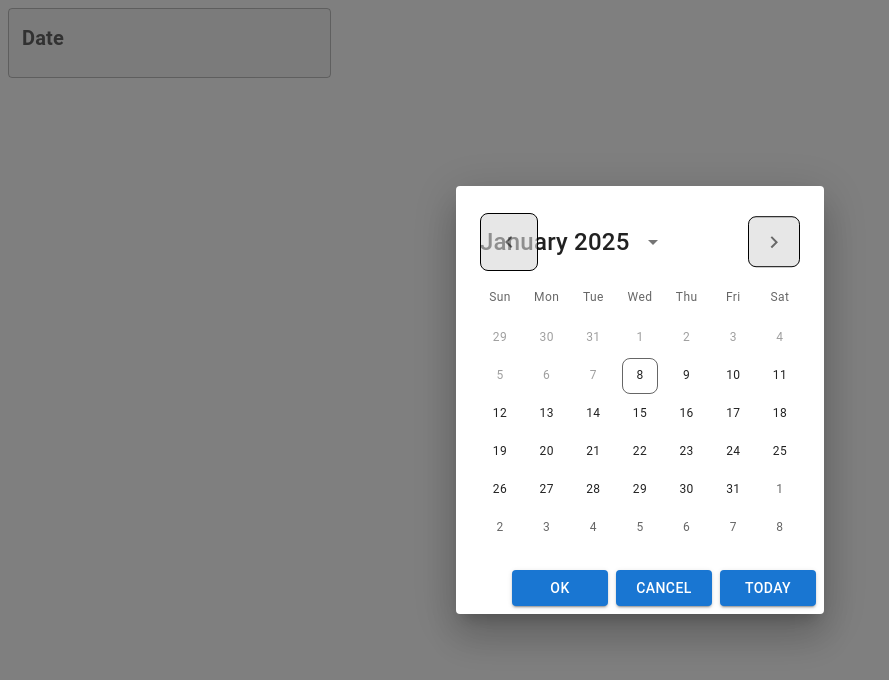
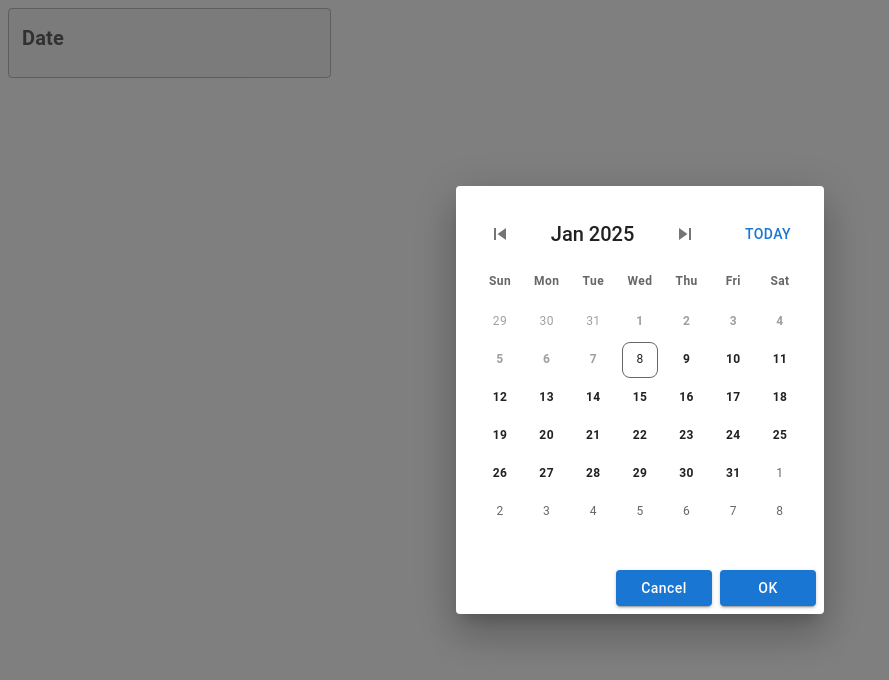
Before and after one commit to NhutMinhIT/calculator_component, a React (Create React App) app: page / in a window 1280 px wide. Both pictures are taken after a click on the element "Date". Shown: the top 680 px of the page, without its empty margins (0-889 px from the left). Built offline with nearby package versions, Linux system fonts and the light colour scheme.

Commit message:
feat: add "Today" button to calendar dialog and update date handling logic

```diff
--- a/src/pages/Root/components/Customize/CustomizeCalendar.tsx
+++ b/src/pages/Root/components/Customize/CustomizeCalendar.tsx
@@ -1,60 +1,25 @@
 import { styled } from "@mui/material/styles";
-import { DateCalendar, LocalizationProvider } from "@mui/x-date-pickers";
+import { DateCalendar, LocalizationProvider, PickersCalendarHeaderProps } from "@mui/x-date-pickers";
 import { AdapterDayjs } from "@mui/x-date-pickers/AdapterDayjs";
 import { FC, memo } from "react";
 import { dayOfWeekFormatter, shouldDisableMonth } from "../../utils/datePicker";
 import { TStyledComponentsProps } from "../../types";
-import { Button } from "@mui/material";
-import { FIXED_WEEK_NUMBER } from "../../constant";
+import { CALENDAR_FIXED_WEEK_NUMBER } from "../../constant";
+import { SkipNext, SkipPrevious } from "@mui/icons-material";
+import { Dayjs } from "dayjs";
+import { Box, IconButton, Stack } from "@mui/material";
+import styles from './style/calendar.module.css'
 
 const CustomizeCalendar = styled(DateCalendar)`
-    .css-iupya1-MuiButtonBase-root-MuiIconButton-root-MuiPickersCalendarHeader-switchViewButton {
-        display: none;
-    }
-
-    .css-1nxbkmn-MuiPickersCalendarHeader-root {
-        position: relative;
-        width: auto;
-        margin: 1rem 0;
-    }
-
-    .css-cyfsxc-MuiPickersCalendarHeader-labelContainer {
-        font-size: 1.5rem;
-        position: absolute;
-        right: 0;
-        left: 0;
-        justify-content: center;
-        text-align: center;
-    }
-
-    .MuiPickersCalendarHeader-root .MuiPickersArrowSwitcher-previousIconButton {
-        position: absolute;
-        left: 0;
-        top: 50%;
-        transform: translateY(-50%);
-        padding: 1rem;
-        background-color: rgb(216, 215, 215, 0.6);
-        border: 1px solid #000;
-        border-radius: 0.5rem;
-    }
-
-    .MuiPickersCalendarHeader-root .MuiPickersArrowSwitcher-nextIconButton {
-        position: absolute;
-        right: 0;
-        top: 50%;
-        transform: translateY(-50%);
-        padding: 0.8rem;
-        background-color: rgb(216, 215, 215, 0.6);
-        border: 1px solid #000;
-        border-radius: 0.5rem;
-    }
 
     .MuiDayCalendar-header {
         display: flex;
         justify-content: space-between;
         width: 100%;
     }
-
+    .css-17f9e7e-MuiTypography-root-MuiDayCalendar-weekDayLabel{
+        font-weight: 600;
+    }
 
     .MuiDayCalendar-weekContainer {
         display: flex;
@@ -63,11 +28,14 @@ const CustomizeCalendar = styled(DateCalendar)`
 
     .css-4k4mmf-MuiButtonBase-root-MuiPickersDay-root {
         border-radius: 0.5rem;
+        font-weight: 600;
     }
+
     .css-4k4mmf-MuiButtonBase-root-MuiPickersDay-root:hover{
           background-color: #1565c0;
           border-radius: 0.5rem;
           color:white;
+          font-weight: 700;
     }
 
     .css-qct7wd-MuiButtonBase-root-MuiPickersDay-root:not(.Mui-selected) {
@@ -77,6 +45,7 @@ const CustomizeCalendar = styled(DateCalendar)`
     .css-qct7wd-MuiButtonBase-root-MuiPickersDay-root.Mui-selected {
         background-color: #1565c0;
         border-radius: 0.5rem;
+
     }
 
     .css-1fx2l1t-MuiButtonBase-root-MuiPickersDay-root.Mui-selected, .css-1fx2l1t-MuiButtonBase-root-MuiPickersDay-root:hover{
@@ -94,13 +63,42 @@ const CustomizeCalendar = styled(DateCalendar)`
     .css-9mtva2-MuiButtonBase-root-MuiPickersDay-root:not(.Mui-selected){
         border-radius: 0.5rem;
     }
+`
+const CALENDER_VALUE_MONTH_NUMBER: number = 1
+const CALENDAR_HEADER_FORMAT: string = 'MMM YYYY'
 
-`
-// const refeshToday = () => {
+const StyledComponents: FC<TStyledComponentsProps> = ({ value, onChangeDate, renderButtonToday, ...props }) => {
+    const renderCustomeHeader = (props: PickersCalendarHeaderProps<Dayjs>) => {
+        const { currentMonth, onMonthChange } = props;
 
-// }
+        const selectNextMonth = (): void => onMonthChange(currentMonth.add(CALENDER_VALUE_MONTH_NUMBER, 'month'), 'left');
+        const selectPreviousMonth = (): void =>
+            onMonthChange(currentMonth.subtract(CALENDER_VALUE_MONTH_NUMBER, 'month'), 'right');
 
-const StyledComponents: FC<TStyledComponentsProps> = ({ value, onChangeDate, ...props }) => {
+        return (
+            <Box className={styles.boxHeaderCalendar}>
+                <Stack>
+                    <IconButton onClick={selectPreviousMonth} className={styles.iconPrevMonth}>
+                        <SkipPrevious />
+                    </IconButton>
+                </Stack>
+                <span
+                    className={styles.textHeaderCalendar}
+                >
+                    {currentMonth.format(CALENDAR_HEADER_FORMAT)}
+                </span>
+
+                <Stack>
+                    <IconButton onClick={selectNextMonth} className={styles.iconNextMonth}>
+                        <SkipNext />
+                    </IconButton>
+                </Stack>
+                {renderButtonToday()}
+            </Box>
+        )
+    }
+
+
     return (
         <LocalizationProvider
             dateAdapter={AdapterDayjs}
@@ -108,10 +106,13 @@ const StyledComponents: FC<TStyledComponentsProps> = ({ value, onChangeDate, ...
             <CustomizeCalendar
                 {...props}
                 showDaysOutsideCurrentMonth
-                fixedWeekNumber={FIXED_WEEK_NUMBER}
+                fixedWeekNumber={CALENDAR_FIXED_WEEK_NUMBER}
                 dayOfWeekFormatter={dayOfWeekFormatter}
                 shouldDisableMonth={shouldDisableMonth}
                 onChange={onChangeDate}
+                slots={{
+                    calendarHeader: renderCustomeHeader
+                }}
             />
         </LocalizationProvider>
     )
--- /dev/null
+++ b/src/pages/Root/components/Customize/style/calendar.module.css
@@ -0,0 +1,28 @@
+.boxHeaderCalendar {
+    display: flex;
+    align-items: center;
+    height: 4rem;
+    font-size: 1rem;
+    font-weight: 500;
+    gap: 1rem;
+    justify-content: space-between;
+}
+
+.headerCalendar {
+    display: flex;
+    align-items: center;
+    gap: 1rem;
+}
+
+.textHeaderCalendar {
+    font-weight: 500;
+    font-size: 20px;
+    font-family: 'Roboto', sans-serif;
+}
+
+.iconNextMonth, .iconPrevMonth {
+    border: 1px solid gray;
+    border-radius: 0.2rem;
+    color: black;
+    background-color: rgba(236, 234, 234, 0.5);
+}
--- a/src/pages/Root/components/Dialog/CalendarDialog.tsx
+++ b/src/pages/Root/components/Dialog/CalendarDialog.tsx
@@ -2,9 +2,9 @@ import React, { FC, memo } from "react";
 import { Button, Dialog, DialogActions, DialogContent } from "@mui/material";
 import TransitionDialog from "../Transition/TransitionDialog";
 import { ECalendarButtonVariant, ECalenderButtonColor, TCalendarDialogProps } from "../../types";
-import { CALENDAR_DIALOG_CANCEL_BUTTON_TEXT, CALENDAR_DIALOG_CONFIRM_BUTTON_TEXT, CALENDAR_DIALOG_ID } from "../../constant";
+import { CALENDAR_DIALOG_CANCEL_BUTTON_TEXT, CALENDAR_DIALOG_CONFIRM_BUTTON_TEXT, CALENDAR_DIALOG_ID, CALENDAR_DIALOG_TODAY_BUTTON_TEXT } from "../../constant";
 import CustomizeCalendar from "../Customize/CustomizeCalendar";
-import styled from "../../styles/style.module.css";
+import styles from "../../styles/style.module.css";
 import { useHandleDateSelect } from "../../utils/datePicker";
 
 const CalendarDialog: FC<TCalendarDialogProps> = ({
@@ -16,7 +16,16 @@ const CalendarDialog: FC<TCalendarDialogProps> = ({
     onRefeshToday,
 }) => {
     const handleDateSelect = useHandleDateSelect(onDateChangeTemp);
-
+    const renderButtonToday = (): JSX.Element => {
+        return (
+            <Button
+                onClick={(): void => onRefeshToday(new Date())}
+                className={styles.btnActionToday}
+            >
+                {CALENDAR_DIALOG_TODAY_BUTTON_TEXT}
+            </Button>
+        )
+    }
     return (
         <Dialog
             open={isOpen}
@@ -29,6 +38,7 @@ const CalendarDialog: FC<TCalendarDialogProps> = ({
                 <CustomizeCalendar
                     value={tempDate}
                     onChangeDate={handleDateSelect}
+                    renderButtonToday={renderButtonToday}
                 />
             </DialogContent>
 
@@ -36,26 +46,19 @@ const CalendarDialog: FC<TCalendarDialogProps> = ({
                 <Button
                     variant={ECalendarButtonVariant.CONTAINED}
                     color={ECalenderButtonColor.PRIMARY}
-                    onClick={onConfirm}
-                    className={styled.btnActionCalendar}
-                >
-                    {CALENDAR_DIALOG_CONFIRM_BUTTON_TEXT}
-                </Button>
-                <Button
-                    variant={ECalendarButtonVariant.CONTAINED}
-                    color={ECalenderButtonColor.PRIMARY}
                     onClick={onClose}
-                    className={styled.btnActionCalendar}
+
+                    className={styles.btnActionCalendar}
                 >
                     {CALENDAR_DIALOG_CANCEL_BUTTON_TEXT}
                 </Button>
                 <Button
                     variant={ECalendarButtonVariant.CONTAINED}
                     color={ECalenderButtonColor.PRIMARY}
-                    className={styled.btnActionCalendar}
-                    onClick={(): void => onRefeshToday(new Date())}
+                    onClick={onConfirm}
+                    className={styles.btnActionCalendar}
                 >
-                    Today
+                    {CALENDAR_DIALOG_CONFIRM_BUTTON_TEXT}
                 </Button>
             </DialogActions>
         </Dialog>
--- a/src/pages/Root/constant/index.ts
+++ b/src/pages/Root/constant/index.ts
@@ -1,8 +1,13 @@
 
 export const CALENDAR_DIALOG_CONFIRM_BUTTON_TEXT: string = 'OK'
 export const CALENDAR_DIALOG_CANCEL_BUTTON_TEXT: string = 'Cancel'
+export const CALENDAR_DIALOG_TODAY_BUTTON_TEXT: string = 'Today'
 export const CALENDAR_DIALOG_ID: string = 'alert-dialog-slide-description'
 export const CALENDAR_TEXT_FIELD_LABEL: string = 'Date'
 export const CALENDER_TEXT_FIELD_ID: string = 'date'
 export const CALENDER_TEXT_FIELD_DATA_TEST_ID: string = 'input-date'
-export const FIXED_WEEK_NUMBER: number = 6
+
+
+// PROPS FOR CUSTOMIZE CALENDAR
+export const CALENDAR_FIXED_WEEK_NUMBER: number = 6
+export const CALENDAR_EMTRY_VALUE: string = ''
--- a/src/pages/Root/hook/useCalendar.ts
+++ b/src/pages/Root/hook/useCalendar.ts
@@ -7,7 +7,6 @@ export const useCalendar = (): TUseCalendar => {
     const [tempDate, setTempDate] = useState<Date | null>(null);
 
     const handleOpenCalendarDialog = (): void => {
-        setTempDate(selectedDate);
         setIsOpenCalendarDialog(true);
     };
 
@@ -17,11 +16,12 @@ export const useCalendar = (): TUseCalendar => {
 
     const handleDateTemp = (date: Date | null): void => {
         setTempDate(date);
+
     };
 
     const handleConfirmDate = (type: string): void => {
         if (type === EConfirmType.CONFIRM) {
-            setSelectedDate(tempDate);
+            setSelectedDate(tempDate ? new Date(tempDate) : new Date());
             handleCloseCalendarDialog();
         }
         if (type === EConfirmType.TODAY) {
@@ -31,6 +31,7 @@ export const useCalendar = (): TUseCalendar => {
             handleCloseCalendarDialog();
         }
     };
+
 
     return {
         isOpenCalendarDialog,
--- a/src/pages/Root/index.tsx
+++ b/src/pages/Root/index.tsx
@@ -2,7 +2,7 @@ import React from "react";
 import CalendarDialog from "./components/Dialog/CalendarDialog";
 import { useCalendar } from "./hook/useCalendar";
 import { Box } from "@mui/material";
-import { CALENDAR_TEXT_FIELD_LABEL, CALENDER_TEXT_FIELD_DATA_TEST_ID, CALENDER_TEXT_FIELD_ID } from "./constant";
+import { CALENDAR_EMTRY_VALUE, CALENDAR_TEXT_FIELD_LABEL, CALENDER_TEXT_FIELD_DATA_TEST_ID, CALENDER_TEXT_FIELD_ID } from "./constant";
 import { convertDateToString } from "./utils";
 import styles from "./styles/style.module.css";
 import { CustomizedTextField } from "./components";
@@ -26,7 +26,7 @@ const Root = (): JSX.Element => {
                 id={CALENDER_TEXT_FIELD_ID}
                 data-testid={CALENDER_TEXT_FIELD_DATA_TEST_ID}
                 type="text"
-                value={selectedDate ? convertDateToString(selectedDate) : ""}
+                value={selectedDate ? convertDateToString(selectedDate) : CALENDAR_EMTRY_VALUE}
                 onClick={handleOpenCalendarDialog}
             />
             <CalendarDialog
--- a/src/pages/Root/styles/style.module.css
+++ b/src/pages/Root/styles/style.module.css
@@ -8,4 +8,16 @@
 .btnActionCalendar {
     width: auto;
     min-width: 6rem !important;
+    text-align: center;
+    text-transform: capitalize !important;
+    font-weight: 700;
 }
+
+.btnActionToday {
+    border: 1px solid gray;
+    border-radius: 0.2rem;
+    color: black;
+    background-color: rgba(236, 234, 234, 0.5);
+    text-align: center;
+    text-transform: capitalize;
+}
--- a/src/pages/Root/types/index.ts
+++ b/src/pages/Root/types/index.ts
@@ -33,6 +33,7 @@ export type TUseCalendar = {
 export type TStyledComponentsProps = {
     value: Date | null;
     onChangeDate: (date: Date | null) => void;
+    renderButtonToday: () => JSX.Element;
 }
 
 export type TCalendarDialogProps = {
```
Also changed, not shown: src/pages/Root/components/index.ts (line endings or trailing spaces).
